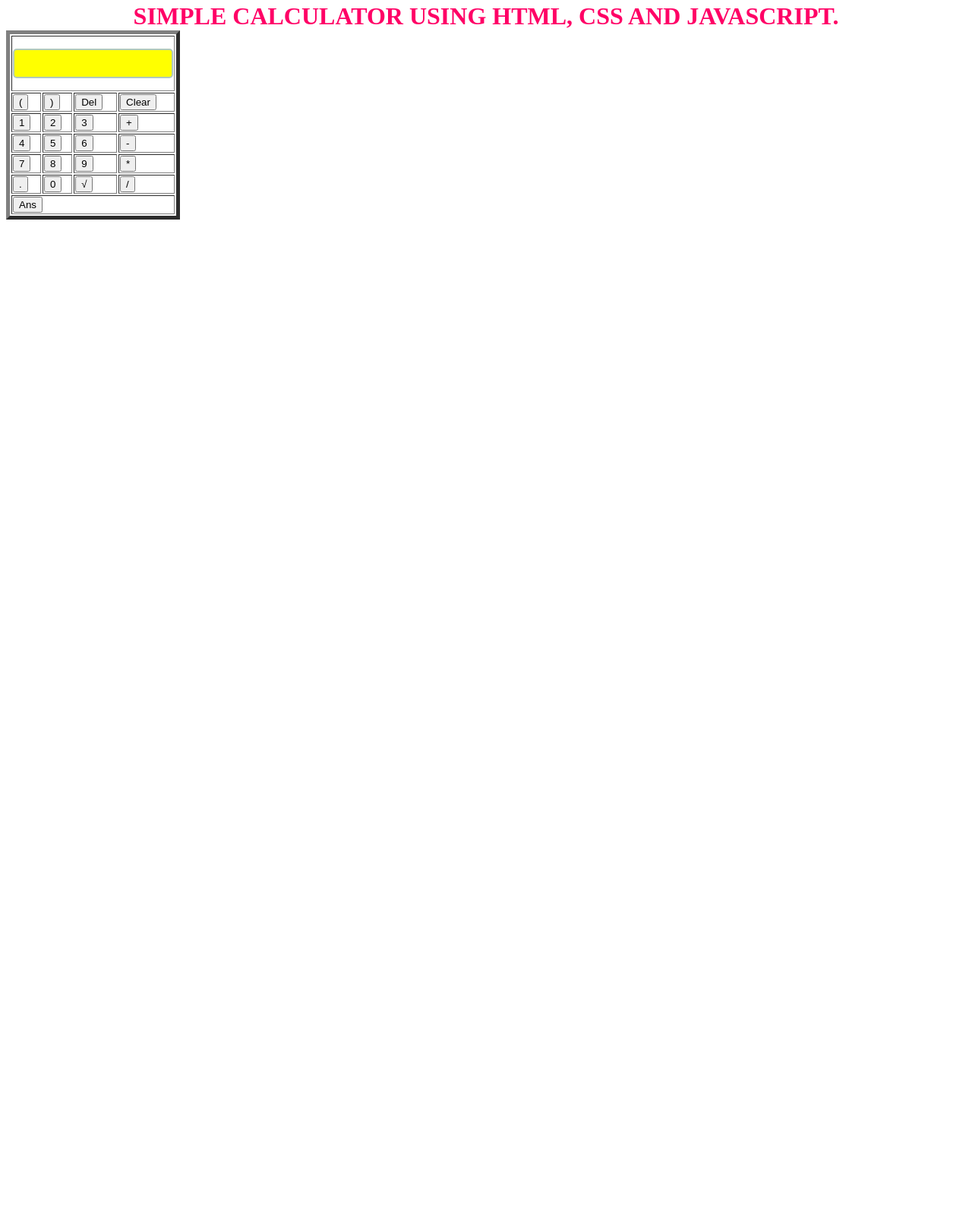
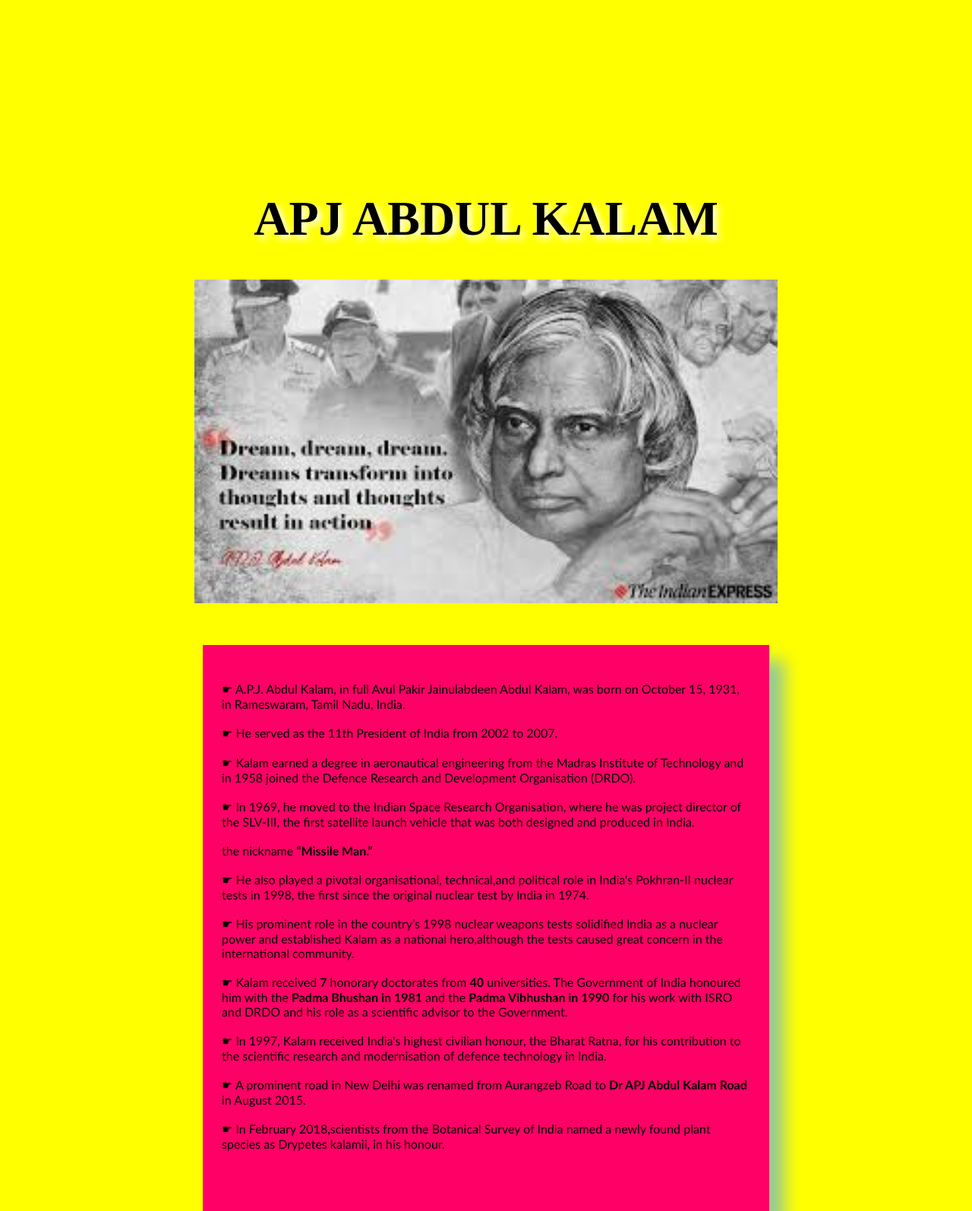
Before and after one commit to divyatellabati26/Oasis-Internship, a plain HTML site: page index.html in a window 1280 px wide. Shown: the part 5-1599 px from the top of the page at 76% size. Before the commit the page ends 800 px from the top, so only its background shows below. Drawn offline with Linux system fonts and the light colour scheme.

Commit message:
Add files via upload

```diff
--- a/index.html
+++ b/index.html
@@ -1,58 +1,55 @@
 <!DOCTYPE html>
 <html lang="en">
 <head>
-    <meta charset="UTF-8">
-    <title>Calculator</title>
-    <link rel="stylesheet" href="styles.css"/>
-    <script type="text/javascript" src="script.js"></script>
+        <link rel="stylesheet" href="styles.css"/>
 </head>
-<body class="main">
-    <centre>
-        <h1>Simple Calculator using HTML, CSS and JavaScript.</h1>
-        <table border="5" class="calculator">
-         <tr>
-          <td colspan="4"><input type="text" class="box" id="result"/></td>
-         </tr>
+<body>
+    <main id="main">
+        <h1 id="title">
+            APJ ABDUL KALAM
+        </h1>
+        <div id="img">
 
-         <tr>
-           <td><input type="button" value="(" onclick="display('(')"></td>
-           <td><input type="button" value=")" onclick="display(')')"></td>
-           <td><input type="button" value="Del" onclick="del()"></td>
-           <td><input type="button" value="Clear" onclick="clearScreen()" id="btn"/></td>
-         </tr>
+            <img src="apj sir.jpg" id="image"
+                alt="APJ Image">
+            <small id="caption">
 
-         <tr>
-           <td><input type="button" value="1" onclick="display('1')"></td>
-           <td><input type="button" value="2" onclick="display('2')"/></td>
-           <td><input type="button" value="3" onclick="display('3')"></td>
-           <td><input type="button" value="+" onclick="display('+')"></td>
-         </tr>
+            </small>
+        </div>
+        <div id="tribute-data">
+            <h1 class="title-vk">
 
-         <tr>
-           <td><input type="button" value="4" onclick="display('4')"></td>
-           <td><input type="button" value="5" onclick="display('5')"></td>
-           <td><input type="button" value="6" onclick="display('6')"></td>
-           <td><input type="button" value="-" onclick="display('-')"></td>
-         </tr>
-
-         <tr>
-           <td><input type="button" value="7" onclick="display('7')"></td>
-           <td><input type="button" value="8" onclick="display('8')"></td>
-           <td><input type="button" value="9" onclick="display('9')"></td>
-           <td><input type="button" value="*" onclick="display('*')"></td>
-         </tr>
-
-         <tr>
-           <td><input type="button" value="." onclick="display('.')"></td>
-           <td><input type="button" value="0" onclick="display('0')"></td>
-           <td><input type="button" value="&#8730;" onclick="sqrt()"></td>
-           <td><input type="button" value="/" id="btn1" onclick="display('/')"></td>
-         </tr>
-         <tr>
-          <td colspan="4"><input type="button" value="Ans" onclick="calculate()"></td>
-         </tr>
-        </table>
-    </centre>
-
+            </h1>
+            <p>  ☛ A.P.J. Abdul Kalam, in full Avul Pakir Jainulabdeen Abdul Kalam,
+                    was born on October 15, 1931, in Rameswaram, Tamil Nadu, India.<br><br>
+                ☛ He served as the 11th President of India from 2002 to 2007.<br><br>
+                ☛ Kalam earned a degree in aeronautical engineering from the Madras Institute
+                   of Technology and in 1958 joined the Defence Research and
+                   Development Organisation (DRDO).<br><br>
+                ☛ In 1969, he moved to the Indian Space Research Organisation, where he was
+                  project director of the SLV-III, the first satellite launch vehicle that was
+                  both designed and produced in India. <br><br>
+                  the nickname <strong>“Missile Man.”</strong><br><br>
+                 ☛ He also played a pivotal organisational, technical,and political role in
+                 India's Pokhran-II
+                   nuclear tests in 1998, the first since the original nuclear test by India
+                   in 1974.<br><br>
+                ☛ His prominent role in the country’s 1998 nuclear weapons tests solidified
+                  India as a nuclear power and established Kalam as a national hero,although
+                  the tests caused great concern in the international community.<br><br>
+                ☛ Kalam received <b>7</b> honorary doctorates from <b>40</b> universities.
+                  The Government of India honoured him with the <b>Padma Bhushan in 1981</b> and the <b>Padma Vibhushan
+                    in 1990</b> for his work with ISRO and DRDO and his role as a scientific
+                    advisor to the Government.<br><br>
+                ☛ In 1997, Kalam received India's highest civilian honour, the Bharat Ratna,
+                  for his contribution to the scientific research and modernisation
+                  of defence technology in India.<br><br>
+                ☛ A prominent road in New Delhi was renamed from Aurangzeb Road to <b>Dr APJ Abdul Kalam Road</b>
+                   in August 2015.<br><br>
+                ☛ In February 2018,scientists from the Botanical Survey of India named a
+                newly found plant species as Drypetes kalamii, in his honour.<br><br><br>
+            </p>
+        </div>
+        <br>
+    </main>
 </body>
-</html>
--- a/styles.css
+++ b/styles.css
@@ -1,69 +1,32 @@
-* {
-    box-sizing: border-box;
+body {
+    background-color:yellow;
+    margin: 20%;
 }
-
-  .container {
-    background:violet;
-    padding:25px;
-    max-width:760px;
-    margin:25px auto;
-    overflow:hidden;
-    border-radius:10px;
-    border:4px solid #b1c9bb;
-    font-family: sans-serif;
+#title {
+    text-align: center;
+    text-shadow: 5px 5px 10px white;
+    font-size: 8vh;
 }
-
-  h1, h2 {
-    margin:0;
-    text-align:center;
-    text-transform:uppercase;
-    color:#ff0066;
-
+img {
+    display: inline-block;
+    width: 100%;
 }
-
-  h2 {
-    font-size:20px;
-    text-align:center;
-    border-bottom:1px solid #b1c9bb;
-    padding: 0 0 10px;
-    color:blue;
-
+#caption {
+    font-size: 19px;
+    font-family:sans-serif;
+    color: black;
 }
-
-  .new-task-container {
-    text-align:center;
+div#tribute-data {
+    background-color:#ff0066;
+    box-shadow: 20px 20px 20px #96c996;
+    font-family: 'Gill Sans', 'Gill Sans MT', Calibri, 'Trebuchet MS', sans-serif;
+    padding: 25px 25px;
+    margin: 11px;
+    margin-top: 50px;
 }
-
-  .box {
-    padding:10px 15px;
-    border:2px solid #b1c9bb;
-    border-radius:5px;
-    background:yellow;
-    margin:15px 0;
+h1.title-vk {
+    font-size: 35px;
+    color: white;
+    text-align: center;
+    text-shadow: 5px 6px 10px black;
 }
-
-
-  .todo-list {
-    float:left;
-    width:46%;
-  }
-
-  .complete-list {
-    float:right;
-    width:46%;
-  }
-
-  ul {
-    list-style:none;
-    padding:0;
-    margin:0;
-  }
-
-  li{
-    padding:10px;
-    border-bottom:1px dotted #CCC;
-  }
-
-  .delete {
-    float:right;
-  }
```
Also changed, not shown: apj sir.jpg (added). Lines whose indentation alone changed are shown as unchanged.
